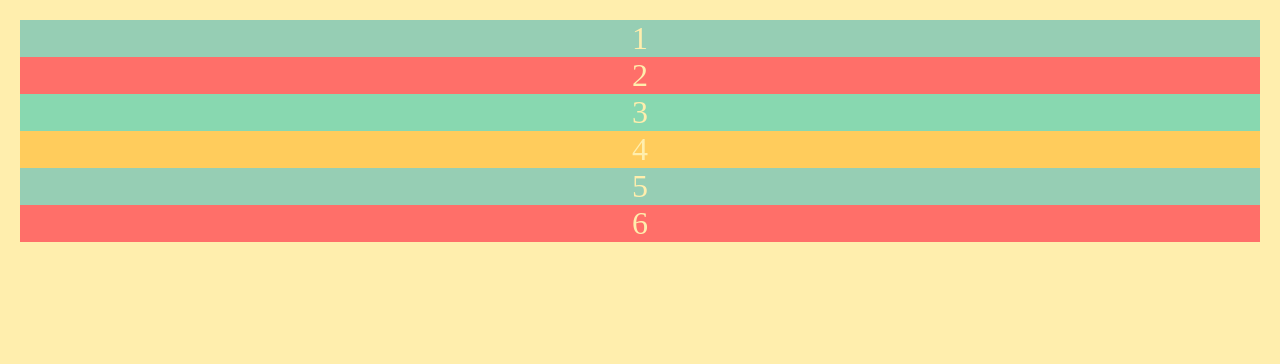
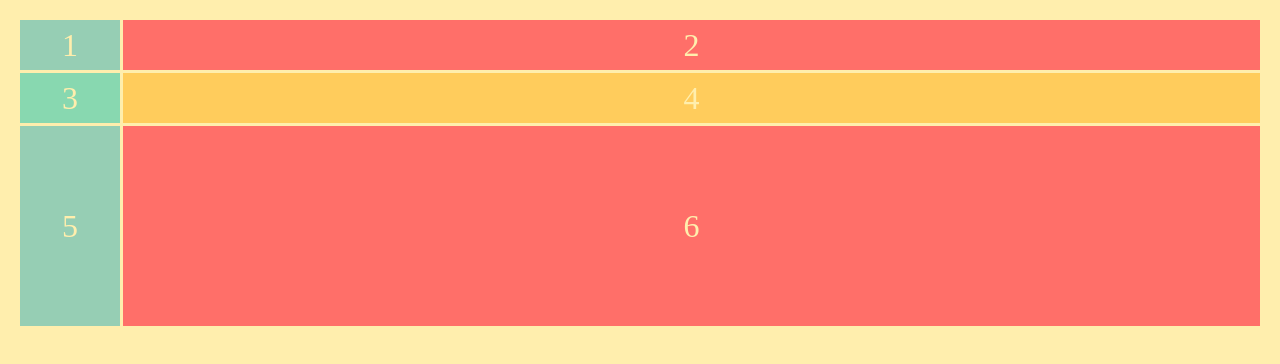
Before and after one commit to radekosmulski/html-and-css-mini, a plain HTML site: page index.html in a window 1280 px wide. Drawn offline with Linux system fonts and the light colour scheme.

Commit message:
implement layout

```diff
--- a/index.html
+++ b/index.html
@@ -5,6 +5,14 @@
   <title></title>
   <meta name="viewport" content="width=device-width, initial-scale=1.0">
   <link rel="stylesheet" href="styles.css">
+    <style>
+      .container {
+        display: grid;
+        grid-template-columns: 100px auto;
+        grid-template-rows: 50px 50px 200px;
+        grid-gap: 3px;
+      }
+    </style>
 </head>
 <body>
   <div class="container">
```
